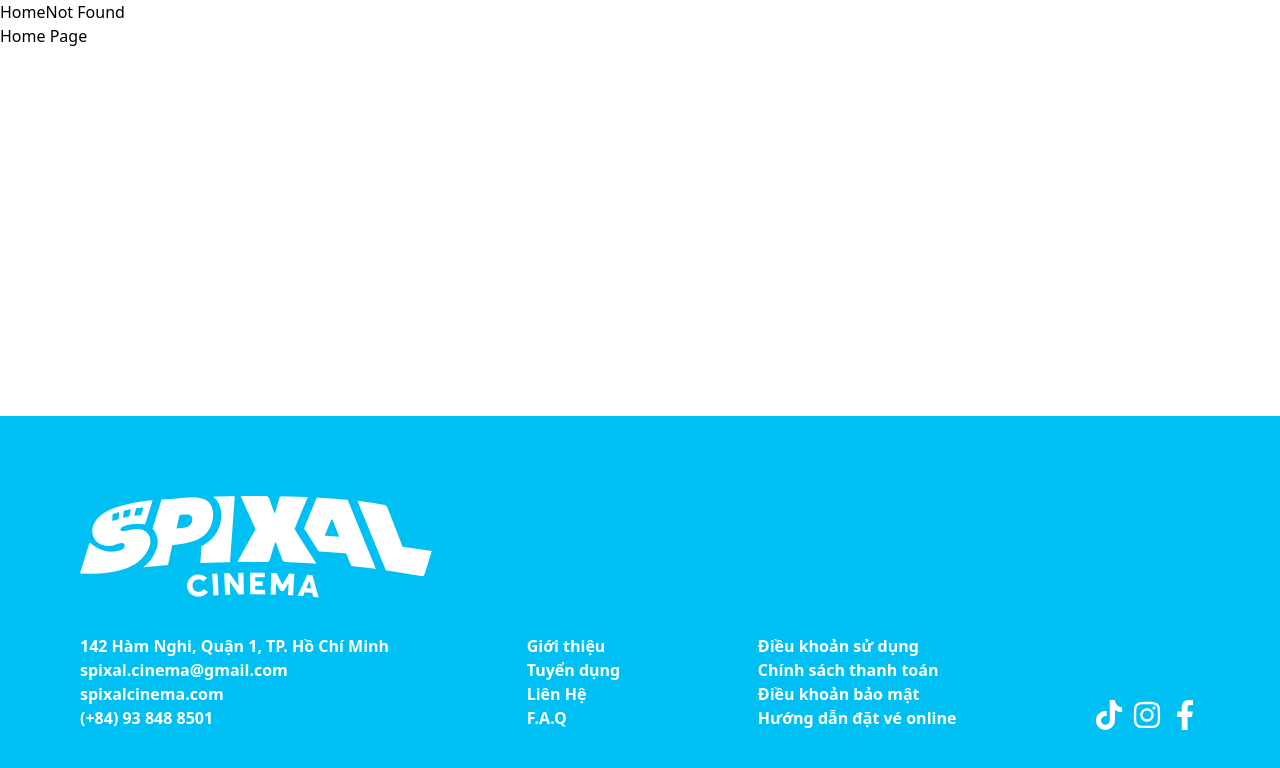
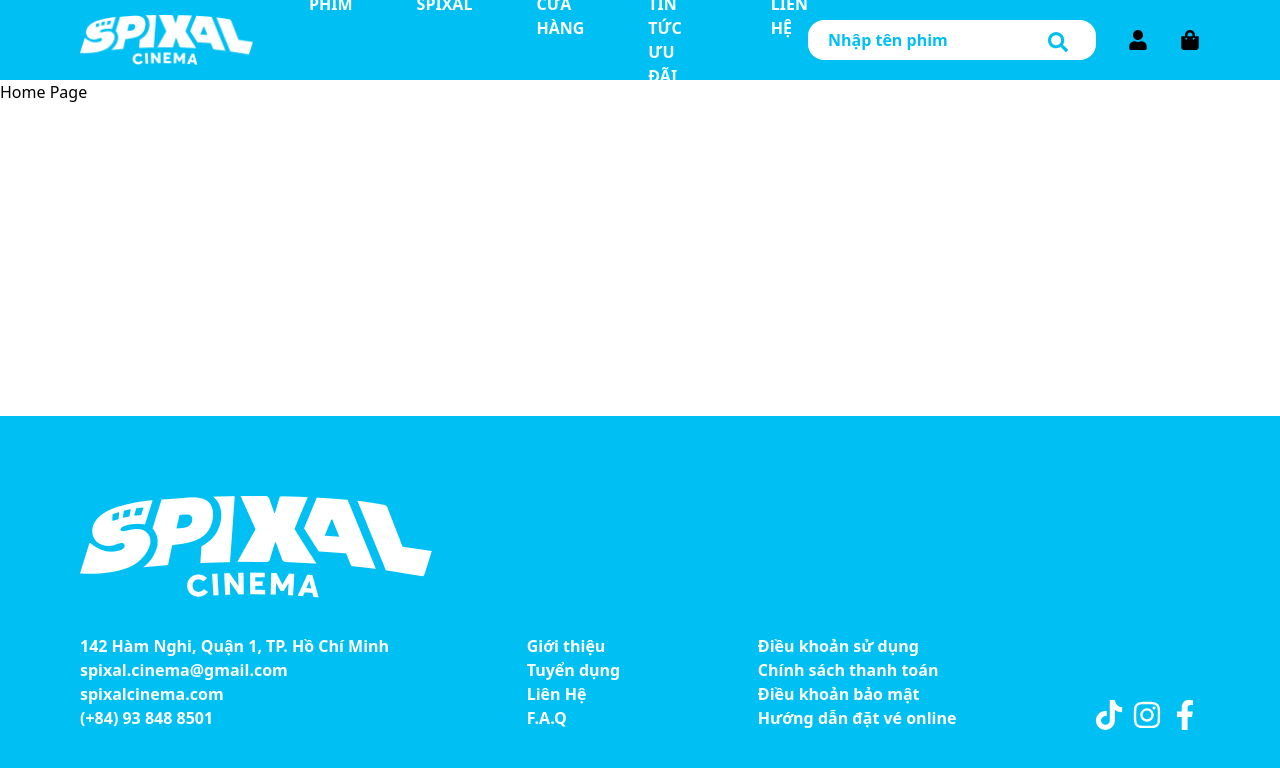
Before and after one commit to nhatloi1204/cinema-web, a React (Vite) app: page / in a window 1280 px wide. Shown: the top 768 px of the page. Built offline with nearby package versions, Linux system fonts and the light colour scheme.

Commit message:
Create Navbar Component

```diff
--- a/src/components/NavBar/index.tsx
+++ b/src/components/NavBar/index.tsx
@@ -1,17 +1,34 @@
-import React from 'react'
 import { Link } from 'react-router-dom'
+import logo from '../../assets/image/logo.png'
+import { FaUser, FaShoppingBag } from 'react-icons/fa'
+import SearchBar from '../SearchBar'
 
 function NavBar() {
   return (
-    <nav>
-      <ul className='flex flex-row'>
-        <li>
-          <Link to='/'>Home</Link>
-        </li>
-        <li>
-          <Link to='*'>Not Found</Link>
-        </li>
-      </ul>
+    <nav className='flex flex-row justify-between  bg-[#00c0f3] w-full h-20 items-center'>
+      <img src={logo} className='w-[173px] h-auto ml-20 my-2' />
+
+      <div className='flex flex-row pl-14 justify-between gap-16 mr-auto uppercase font-black text-white'>
+        <Link to='/'>Phim</Link>
+
+        <Link to='*'>Spixal</Link>
+
+        <Link to='*'>Cửa hàng</Link>
+
+        <Link to='*'>Tin tức ưu đãi</Link>
+
+        <Link to='*'>Liên Hệ</Link>
+      </div>
+
+      <div className='flex flex-row mr-20 gap-8 items-center'>
+        <SearchBar placeholder='Nhập tên phim' />
+        <button>
+          <FaUser size={20} />
+        </button>
+        <button>
+          <FaShoppingBag size={20} />
+        </button>
+      </div>
     </nav>
   )
 }
--- /dev/null
+++ b/src/components/SearchBar/index.tsx
@@ -0,0 +1,30 @@
+import { FaSearch } from 'react-icons/fa'
+
+interface SearchBarProps {
+  placeholder: string
+}
+
+const searchStyle = { color: '#00c0f3' }
+
+const SearchBar = ({ placeholder }: SearchBarProps) => {
+  return (
+    <>
+      <div className='relative'>
+        <input
+          className='bg-white w-72 h-10 border-gray-50 rounded-2xl placeholder:pl-5 placeholder:text-[#00c0f3] placeholder:font-semibold'
+          type='search'
+          name='searchMovie'
+          id='searchMovie'
+          placeholder={placeholder}
+        />
+        <FaSearch
+          className='absolute top-3 left-10/12'
+          style={searchStyle}
+          size={20}
+        />
+      </div>
+    </>
+  )
+}
+
+export default SearchBar
```
